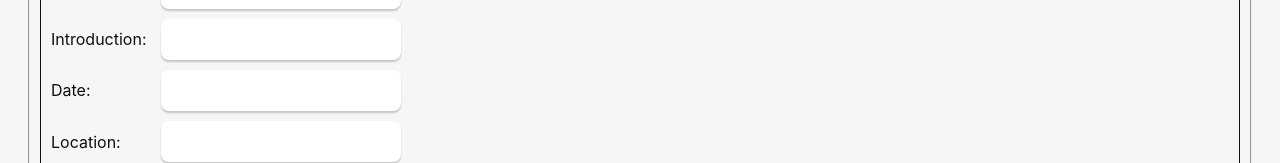
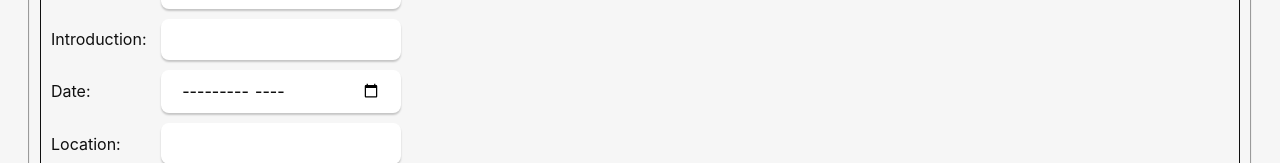
Before and after one commit to DuHan332/CVGenerator-Tauri, a React (Vite) app: page / in a window 1280 px wide. Both pictures are taken after typing "Sample", "name@example.com", "5551234" into the empty fields and a click on the button "Add Project". Shown: the part 410-573 px from the top of the page. Built offline with nearby package versions, Linux system fonts and the light colour scheme.

Commit message:
Refactor date range inputs in CV generator to use separate start and end fields with month input type

```diff
--- a/src/App.jsx
+++ b/src/App.jsx
@@ -18,7 +18,8 @@ function CVGenerator() {
       {
         companyRef: React.createRef(),
         titleRef: React.createRef(),
-        dateRangeRef: React.createRef(),
+        dateStartRef: React.createRef(),
+        dateEndRef: React.createRef(),
         locationRef: React.createRef(),
         desc1Ref: React.createRef(),
         desc2Ref: React.createRef(),
@@ -48,7 +49,8 @@ function CVGenerator() {
       {
         schoolRef: React.createRef(),
         degreeRef: React.createRef(),
-        dateRangeRef: React.createRef(),
+        dateStartRef: React.createRef(),
+        dateEndRef: React.createRef(),
         locationRef: React.createRef(),
         desc1Ref: React.createRef(),
         desc2Ref: React.createRef(),
@@ -67,6 +69,19 @@ function CVGenerator() {
   };
 
   const handleSubmit = () => {
+    const formatMonth = (value) => {
+      if (!value) return "";
+      const [year, month] = value.split("-");
+      if (year && month && !isNaN(year) && !isNaN(month)) {
+        const dateObj = new Date(year, month - 1);
+        return dateObj.toLocaleString("en-US", {
+          month: "short",
+          year: "numeric",
+        });
+      } else {
+        return value;
+      }
+    };
     const data = {
       name: nameRef.current.value,
       email: emailRef.current.value,
@@ -74,7 +89,7 @@ function CVGenerator() {
       jobs: workExp.map(exp => ({
         company: exp.companyRef.current.value,
         title: exp.titleRef.current.value,
-        date_range: exp.dateRangeRef.current.value,
+        date_range: formatMonth(exp.dateStartRef.current.value) + " - " + formatMonth(exp.dateEndRef.current.value),
         location: exp.locationRef.current.value,
         desc_items: [
           exp.desc1Ref.current.value,
@@ -85,7 +100,7 @@ function CVGenerator() {
       projects: project.map(proj => ({
         name: proj.nameRef.current.value,
         introduction: proj.introRef.current.value,
-        dates: proj.dateRef.current.value,
+        dates: formatMonth(proj.dateRef.current.value),
         location: proj.locationRef.current.value,
         desc_items: [
           proj.desc1Ref.current.value,
@@ -96,7 +111,7 @@ function CVGenerator() {
       educations: education.map(edu => ({
         school: edu.schoolRef.current.value,
         degree: edu.degreeRef.current.value,
-        date_range: edu.dateRangeRef.current.value,
+        date_range: formatMonth(edu.dateStartRef.current.value) + " - " + formatMonth(edu.dateEndRef.current.value),
         location: edu.locationRef.current.value,
         desc_items: [
           edu.desc1Ref.current.value,
@@ -208,8 +223,12 @@ function CVGenerator() {
             <input type="text" ref={exp.titleRef} style={{width: "200px"}} />
           </div>
           <div style={{ display: "flex", alignItems: "center", gap: "10px" }}>
-            <label style={{ width: "100px" }}>Date Range:</label>
-            <input type="text" ref={exp.dateRangeRef} style={{width: "200px"}} />
+            <label style={{ width: "100px" }}>From:</label>
+            <input type="month" ref={exp.dateStartRef} style={{width: "200px"}} />
+          </div>
+          <div style={{ display: "flex", alignItems: "center", gap: "10px" }}>
+            <label style={{ width: "100px" }}>To:</label>
+            <input type="month" ref={exp.dateEndRef} style={{width: "200px"}} />
           </div>
           <div style={{ display: "flex", alignItems: "center", gap: "10px" }}>
             <label style={{ width: "100px" }}>Location:</label>
@@ -264,7 +283,7 @@ function CVGenerator() {
           </div>
           <div style={{ display: "flex", alignItems: "center", gap: "10px" }}>
             <label style={{ width: "100px" }}>Date:</label>
-            <input type="text" ref={proj.dateRef} style={{width: "200px"}} />
+            <input type="month" ref={proj.dateRef} style={{width: "200px"}} />
           </div>
           <div style={{ display: "flex", alignItems: "center", gap: "10px" }}>
             <label style={{ width: "100px" }}>Location:</label>
@@ -319,8 +338,12 @@ function CVGenerator() {
             <input type="text" ref={edu.degreeRef} style={{width: "200px"}} />
           </div>
           <div style={{ display: "flex", alignItems: "center", gap: "10px" }}>
-            <label style={{ width: "100px" }}>Date:</label>
-            <input type="text" ref={edu.dateRangeRef} style={{width: "200px"}} />
+            <label style={{ width: "100px" }}>From:</label>
+            <input type="month" ref={edu.dateStartRef} style={{width: "200px"}} />
+          </div>
+          <div style={{ display: "flex", alignItems: "center", gap: "10px" }}>
+            <label style={{ width: "100px" }}>To:</label>
+            <input type="month" ref={edu.dateEndRef} style={{width: "200px"}} />
           </div>
           <div style={{ display: "flex", alignItems: "center", gap: "10px" }}>
             <label style={{ width: "100px" }}>Location:</label>
```
